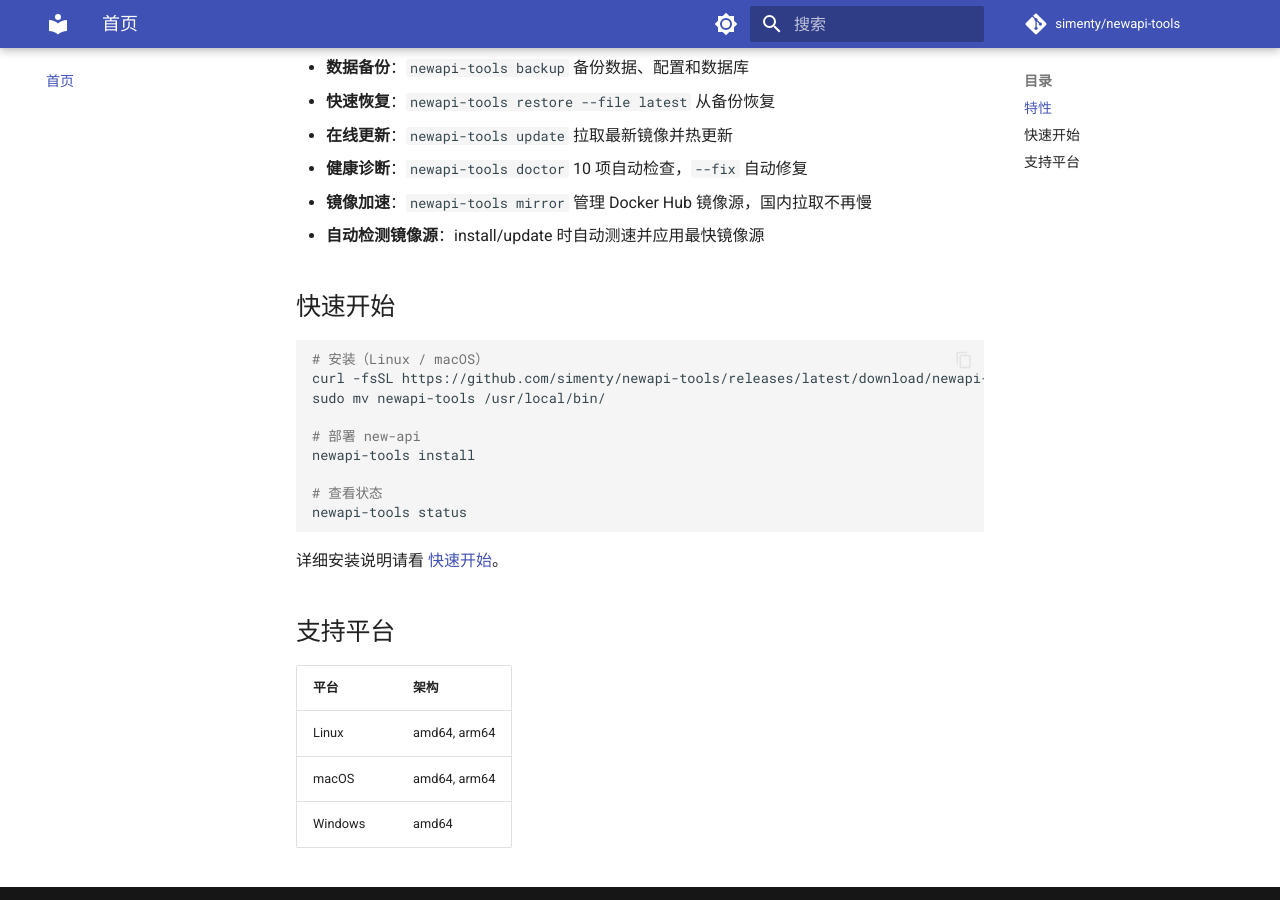
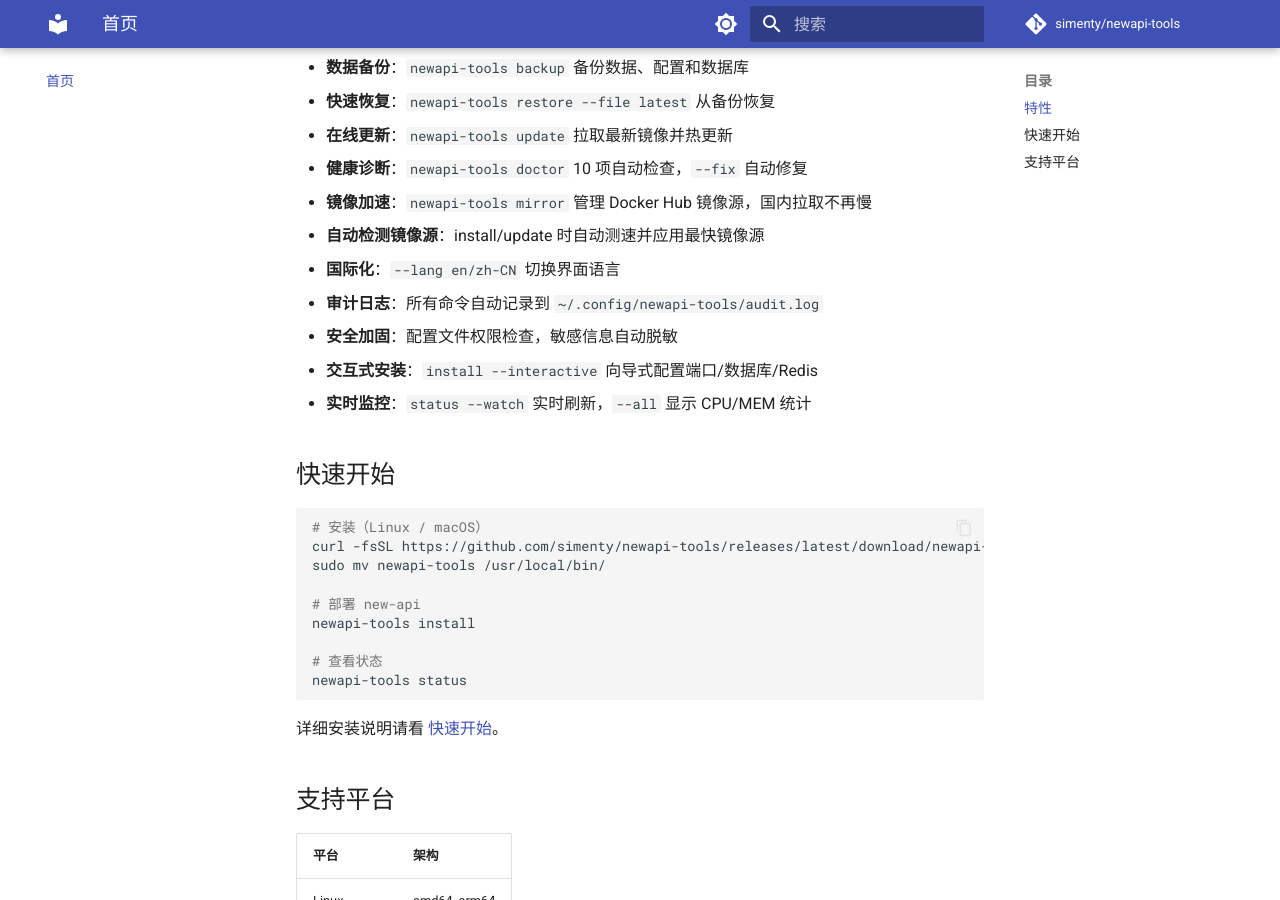
Before and after one commit to simenty/newapi-tools, an MkDocs documentation site: the page built from docs/index.md, in a window 1280 px wide and 900 px high, scrolled down 356 px. Built offline with MkDocs 1.6.1 and Material for MkDocs 9.7.7, drawn with Linux system fonts in a browser that asks for light colours; comment, search, counter and statistics services are not loaded.

Commit message:
docs: update for V3.1 - new features, install guide, download links

```diff
--- a/docs/index.md
+++ b/docs/index.md
@@ -12,6 +12,11 @@
 - **健康诊断**：`newapi-tools doctor` 10 项自动检查，`--fix` 自动修复
 - **镜像加速**：`newapi-tools mirror` 管理 Docker Hub 镜像源，国内拉取不再慢
 - **自动检测镜像源**：install/update 时自动测速并应用最快镜像源
+- **国际化**：`--lang en/zh-CN` 切换界面语言
+- **审计日志**：所有命令自动记录到 `~/.config/newapi-tools/audit.log`
+- **安全加固**：配置文件权限检查，敏感信息自动脱敏
+- **交互式安装**：`install --interactive` 向导式配置端口/数据库/Redis
+- **实时监控**：`status --watch` 实时刷新，`--all` 显示 CPU/MEM 统计
 
 ## 快速开始
 
```
